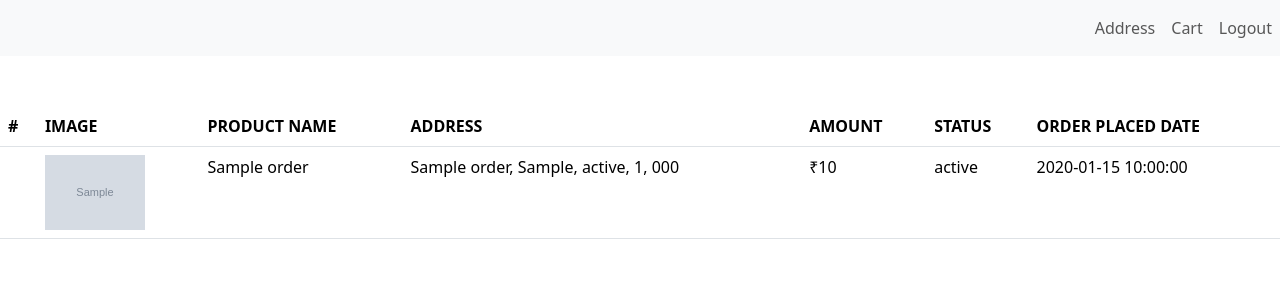
After one commit to raparthydivya/ecomm, a Flask app: page /view_order in a window 1280 px wide. The commit adds this page. Shown: the top 300 px of the page. Run offline with Flask 3, Linux system fonts and the light colour scheme; the visitor is signed in with stand-in values (Sample User, id 1); tables that the repository leaves empty or names only in its code hold one stand-in row (values such as "Sample post"); grey boxes marked "Sample" are stand-in pictures; some libraries are stand-ins or nearby versions.

Commit message:
updated till place order

```diff
--- a/app.py
+++ b/app.py
@@ -7,6 +7,8 @@ from cart_blueprint import cart_blueprint
 from wishlist_blueprint import wishlist_blueprint
 from user_blueprint import user_blueprint
 from home_blueprint import home_blueprint
+from order_blueprint import order_blueprint
+
 
 import pandas as pd
 import numpy as np
@@ -34,6 +36,7 @@ app.register_blueprint(cart_blueprint)
 app.register_blueprint(wishlist_blueprint)
 app.register_blueprint(user_blueprint)
 app.register_blueprint(home_blueprint)
+app.register_blueprint(order_blueprint)
 
 
 @app.route("/")
--- a/cart_blueprint.py
+++ b/cart_blueprint.py
@@ -64,12 +64,12 @@ def view_cart():
         alert_class=request.args.get('alert_class')
         cursor = mysql.connection.cursor(MySQLdb.cursors.DictCursor)
         cursor.execute(
-            f"SELECT c.*,p.image,p.name FROM cart AS c JOIN product as p ON p.product_id=c.product_id WHERE c.user_id={user_id}"
+            f"SELECT c.*,p.image,p.name,p.amount FROM cart AS c JOIN product as p ON p.product_id=c.product_id WHERE c.user_id={user_id}"
         )
         cart_items = cursor.fetchall()
         cursor.close()
-        print(cart_items)
-        print(user_id)
+        # print(cart_items)
+        # print(user_id)
 
     return render_template(
         "cart.html",message=message,alert_class=alert_class,
--- a/connection.py
+++ b/connection.py
@@ -388,7 +388,9 @@ app.run(host="localhost", port=5000, debug=True)
 # CREATE TABLE address(
 #           address_id int NOT NULL AUTO_INCREMENT, user_id int NOT NULL,street_name varchar(255) NOT NULL,city varchar(255) NOT NULL,state varchar(255) NOT NULL,country varchar(255) NOT NULL,postal_code varchar(255) NOT NULL,created_date TIMESTAMP DEFAULT CURRENT_TIMESTAMP,updated_date TIMESTAMP DEFAULT CURRENT_TIMESTAMP,
 #     PRIMARY KEY(address_id))
-
+# CREATE TABLE orders(
+#     order_id int NOT NULL AUTO_INCREMENT,user_id int NOT NULL,product_id int NOT NULL,address_id int NOT NULL,status varchar(255) NOT NULL ,created_date TIMESTAMP DEFAULT CURRENT_TIMESTAMP,updated_date TIMESTAMP DEFAULT CURRENT_TIMESTAMP,PRIMARY_KEY(order_id)
+# )
 
 # mysql -u root -p
 
--- /dev/null
+++ b/order_blueprint.py
@@ -0,0 +1,106 @@
+from flask import Blueprint,render_template,request,Flask,redirect,url_for,flash,session
+from datetime import datetime
+import mysql.connector
+import pandas as pd
+order_blueprint= Blueprint('order_blueprint', __name__)
+from flask_mysqldb import MySQL
+import MySQLdb.cursors
+
+app = Flask(__name__)
+mysql = MySQL(app)
+
+
+@order_blueprint.route("/place_order/<int:product_id>", methods=["POST","GET"])
+def place_order(product_id):
+        if "logged_in" not in session or not session["logged_in"]:
+            return redirect("login")
+        else:
+
+                user_id = session["user_id"]
+                cursor = mysql.connection.cursor(MySQLdb.cursors.DictCursor)
+                cursor.execute(f"SELECT * FROM product WHERE product_id={product_id}")
+                products= cursor.fetchone()
+
+
+                cursor.execute(f"SELECT * FROM address WHERE user_id={user_id}")
+                addresses= cursor.fetchall()
+                cursor.close()
+
+
+                if not addresses:
+                    return redirect(url_for("user_blueprint.add_address"))
+
+
+        return render_template('order.html',addresses=addresses,product_id=product_id,products=products)
+
+
+@order_blueprint.route("/submit_order/<int:product_id>", methods=["POST","GET"])
+def submit_order(product_id):
+    if request.method == "POST":
+        if "logged_in" not in session or not session["logged_in"]:
+           return redirect("login")
+
+        else:
+          user_id = session["user_id"]
+          address_id=request.form.get('address_id')
+          status='order placed'
+          cursor = mysql.connection.cursor(MySQLdb.cursors.DictCursor)
+          cursor.execute(
+                    "INSERT INTO orders (user_id,product_id,address_id,status) VALUES (%s,%s,%s,%s)",(user_id,product_id,address_id,status)
+
+                  )
+          mysql.connection.commit()
+          cursor.close()
+          message='Order placed successfullly'
+          alert_class='success'
+
+        #   if not address_id:
+        #       message="Please the address"
+        #       alert_class='warning'
+        #       return redirect(url_for('order.html',message=message,alert_class=alert_class))
+        #   print(address_id)
+
+        return redirect(url_for("order_blueprint.view_order",message=message,alert_class=alert_class))
+        #   return render_template('order.html',message=message,alert_class=alert_class,product_id=product_id,)
+
+@order_blueprint.route("/view_order", methods=["GET"])
+def view_order():
+        if "logged_in" not in session or not session["logged_in"]:
+           return redirect("login")
+        else:
+          user_id = session["user_id"]
+          message = request.args.get("message",'')
+          alert_class=request.args.get('alert_class')
+          cursor = mysql.connection.cursor(MySQLdb.cursors.DictCursor)
+          cursor.execute(
+            f"SELECT o.*,a.*,p.image,p.name,p.amount FROM orders AS o JOIN address AS a ON o.address_id=a.address_id JOIN product as p ON o.product_id=p.product_id WHERE o.user_id={user_id}"
+           )
+          orders = cursor.fetchall()
+          cursor.close()
+        return render_template('view_order.html',orders=orders,message=message,alert_class=alert_class)
+
+
+
+
+
+
+
+
+    #  status='order placed'
+    #             created_date=datetime.now().strftime('%Y-%m-%d %H:%M:%S')
+    #             updated_date=datetime.now().strftime('%Y-%m-%d %H:%M:%S')
+
+    #             cursor = mysql.connection.cursor(MySQLdb.cursors.DictCursor)
+    #             cursor.execute(
+    #                 "INSERT INTO orders (user_id,product_id,address_id,status,created_date,updated_date) VALUES (%s,%s,%s,%s,%s,%s)",(user_id,product_id,address_id,status,created_date,updated_date)
+
+    #               )
+    #             mysql.connection.commit()
+
+
+
+
+
+
+    #     return render_template('order.html')
+    # return render_template('home.html')
--- a/templates/cart.html
+++ b/templates/cart.html
@@ -66,12 +66,18 @@
           <th scope="row"></th>
           <td><img width="100" src="{{item.image}}" alt="product.image" /></td>
 
+
           <td>{{item.name}}</td>
           <td>
+            <a>amount = ₹{{item.amount}}</a>
             <form action="{{url_for('cart_blueprint.delete_cart')}}" method='POST'>
               <input type="hidden" name="product_id" value="{{item.product_id}}">
             <button type="submit" class="btn btn-danger"><span class="bi bi-trash red-color"></span></button>
             </form>
+
+            <a href="{{url_for('order_blueprint.place_order',product_id=item.product_id)}}" class="btn btn-primary shadow-0 me-1"> Place Order</a>
+            <input type="hidden" name="product_id" value="{{item.product_id}}">
+
           </td>
         </tr>
         <tr>
--- a/templates/home.html
+++ b/templates/home.html
@@ -53,7 +53,6 @@
         </div>
       </nav>
       {% endif %}
-
     </header>
       <header>
         <div class="bg-primary text-white py-2">
@@ -86,11 +85,11 @@
                   <h5 class="card-title">{{product.name}}</h5>
 
 
-                  <p class="card-text">$790.50</p>
+                  <p class="card-text">₹{{product.amount}}</p>
                   <div class="card-footer d-flex align-items-end pt-3 px-0 pb-0 mt-auto">
                     <a href="{{url_for('cart_blueprint.addproduct_cart',product_id=product.product_id)}}" method="post" class="btn btn-primary shadow-0 me-1">Add to cart</a>
 
-                    <a href="#!" class="btn btn-light border px-2 pt-2 icon-hover"><i class="fas fa-heart fa-lg text-secondary px-1"></i></a>
+                    <a href="{{url_for('order_blueprint.place_order',product_id=product.product_id)}}" class="btn btn-light border px-2 pt-2 icon-hover"><i class="fas fa-heart fa-lg text-secondary px-1"></i> Buy Now</a>
                   </div>
                 </div>
               </div>
--- /dev/null
+++ b/templates/view_order.html
@@ -0,0 +1,102 @@
+<!DOCTYPE html>
+<html>
+    <head>
+        <title> ORDERS </title>
+        <link
+        href="https://cdn.jsdelivr.net/npm/bootstrap@5.3.0-alpha3/dist/css/bootstrap.min.css"
+        rel="stylesheet"
+        integrity="sha384-KK94CHFLLe+nY2dmCWGMq91rCGa5gtU4mk92HdvYe+M/SXH301p5ILy+dN9+nJOZ"
+        crossorigin="anonymous"
+      />
+    </head>
+    <body><header>
+        {% if session.logged_in %}
+          <nav class="navbar navbar-expand-lg bg-body-tertiary">
+              <div class="container-fluid">
+                <div class="collapse navbar-collapse" id="navbarText">
+                </div>
+              </div>
+              <ul class="navbar-nav me-auto mb-2 mb-lg-0">
+                <li class="nav-item">
+                  <a class="nav-link" href="view_address">Address</a>
+                </li>
+              </ul>
+              <ul class="navbar-nav me-auto mb-2 mb-lg-0">
+                <li class="nav-item">
+                  <a class="nav-link" href="view_cart">Cart</a>
+                </li>
+              </ul>
+              <ul class="navbar-nav ms-auto mb-2 mb-lg-0">
+                <li class="nav-item">
+                  <a class="nav-link" href="logout">Logout</a>
+                </li>
+              </ul>
+
+
+            </nav>
+            {% else %}
+            <nav class="navbar navbar-expand-lg bg-body-tertiary">
+              <div class="container-fluid">
+                <div class="collapse navbar-collapse" id="navbarText">
+                  <ul class="navbar-nav me-auto mb-2 mb-lg-0">
+                    <li class="nav-item">
+                      <a class="nav-link" href="login">Login</a>
+                    </li>
+                    <li class="nav-item">
+                      <a class="nav-link" href="register">Register</a>
+                    </li>
+
+                  </ul>
+                </div>
+              </div>
+            </nav>
+            {% endif %}
+          </header>
+
+
+
+<div class="alert alert-{{alert_class}}" role="alert"> {{message}}</div>
+
+
+    <table class="table table-hover">
+      <thead>
+        <tr>
+          <th scope="col">#</th>
+          <th scope="col">IMAGE</th>
+          <th scope="col">PRODUCT NAME</th>
+          <th scope="col">ADDRESS</th>
+          <th scope="col">AMOUNT</th>
+          <th scope="col">STATUS</th>
+          <th scope="col">ORDER PLACED DATE</th>
+        </tr>
+      </thead>
+      <tbody>
+        {% for order in orders %}
+        <tr>
+          <th scope="row"></th>
+          <td><img width="100" src="{{order.image}}" alt="product.image" /></td>
+          <td>{{order.name}}</td>
+          <td>{{order.street_name}},
+            {{order.city}},
+            {{order.state}},
+            {{order.country}},
+            {{order.postal_code}}</td>
+        <td> ₹{{order.amount}}</td>
+          <td>{{order.status}}</td>
+          <td>{{order.created_date}}</td>
+        </tr>
+        {% endfor %}
+        </tbody>
+    </table>
+    <script
+      src="https://cdn.jsdelivr.net/npm/@popperjs/core@2.11.7/dist/umd/popper.min.js"
+      integrity="sha384-zYPOMqeu1DAVkHiLqWBUTcbYfZ8osu1Nd6Z89ify25QV9guujx43ITvfi12/QExE"
+      crossorigin="anonymous"
+    ></script>
+    <script
+      src="https://cdn.jsdelivr.net/npm/bootstrap@5.3.0-alpha3/dist/js/bootstrap.min.js"
+      integrity="sha384-Y4oOpwW3duJdCWv5ly8SCFYWqFDsfob/3GkgExXKV4idmbt98QcxXYs9UoXAB7BZ"
+      crossorigin="anonymous"
+    ></script>
+</body>
+</html>
```
Also changed, not shown: templates/order.html (added, +98 -0 lines), templates/view_address.html (+18 -2 lines), placeorder_blueprint.py (deleted).
